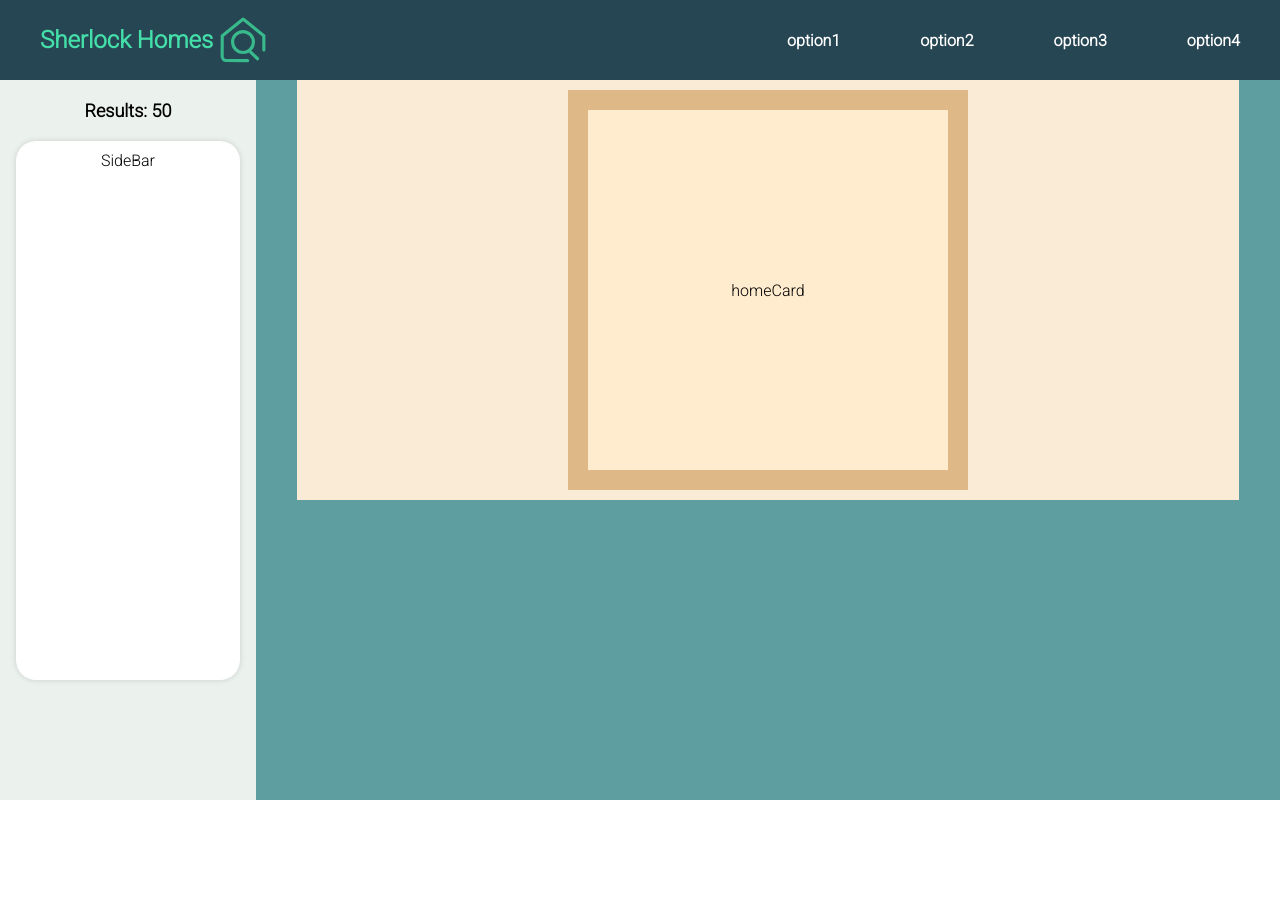
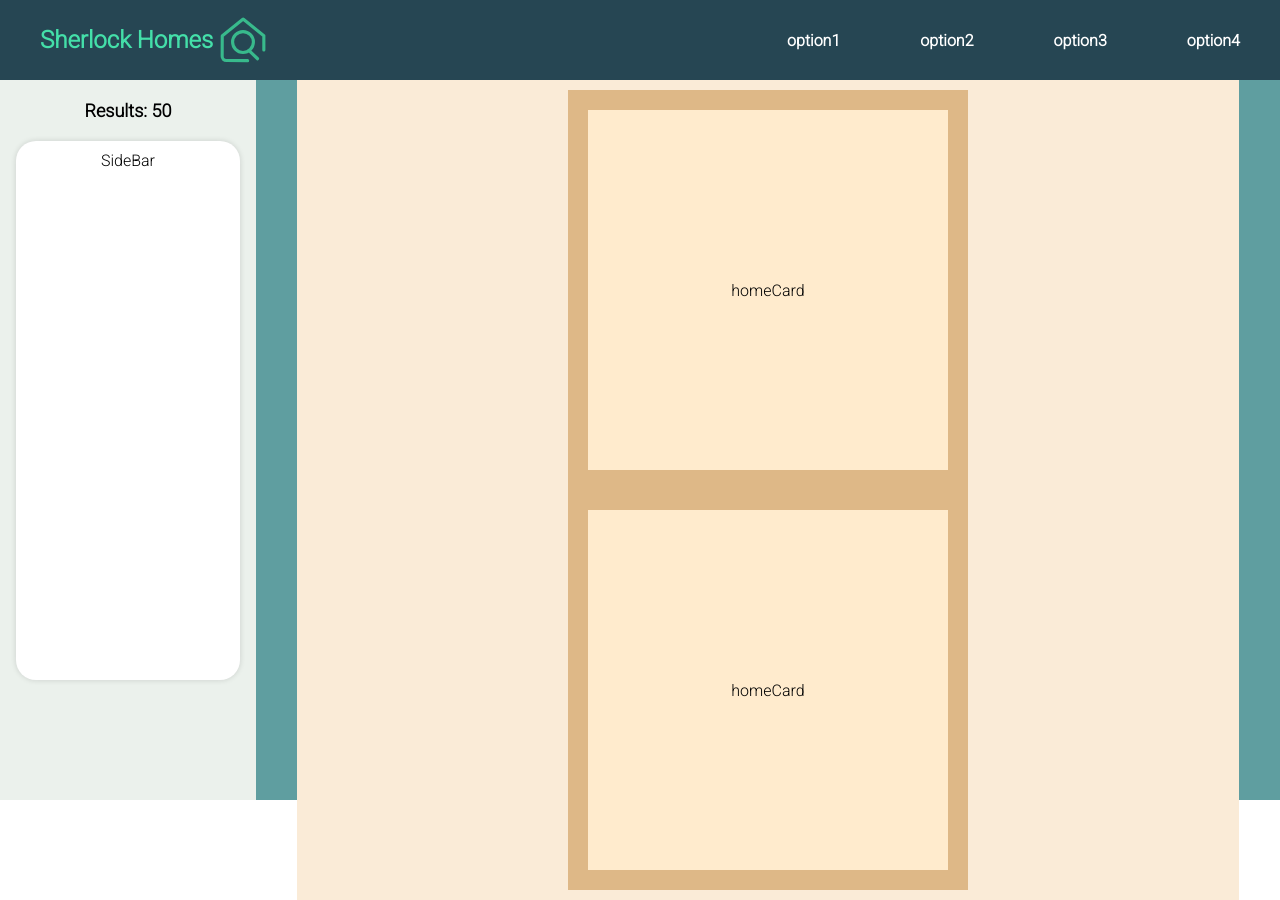
Before and after one commit to ElBugs99/Sherlock-Homes, a React (Create React App) app in the folder client/: page /search in a window 1280 px wide. Before the commit the page ends 800 px from the top, so only its background shows below. Built offline with nearby package versions, Linux system fonts and the light colour scheme.

Commit message:
added another house card in search page

```diff
--- a/client/src/Components/Search/Search.js
+++ b/client/src/Components/Search/Search.js
@@ -16,6 +16,7 @@ export default function Search() {
         <div className="search-results">
           <div className="search-results-container">
             <HomeCard />
+            <HomeCard />
           </div>
         </div>
       </div>
```
